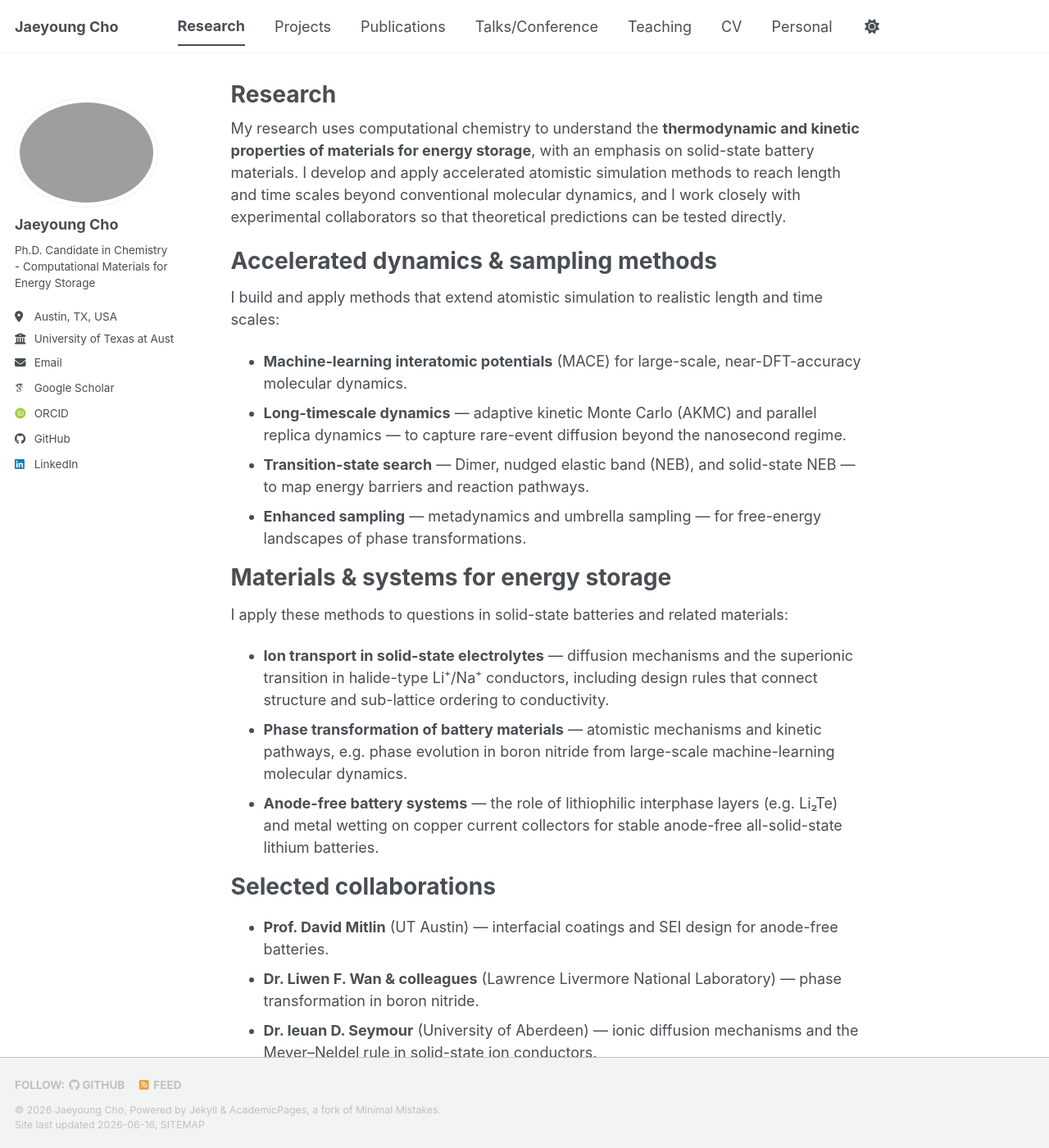
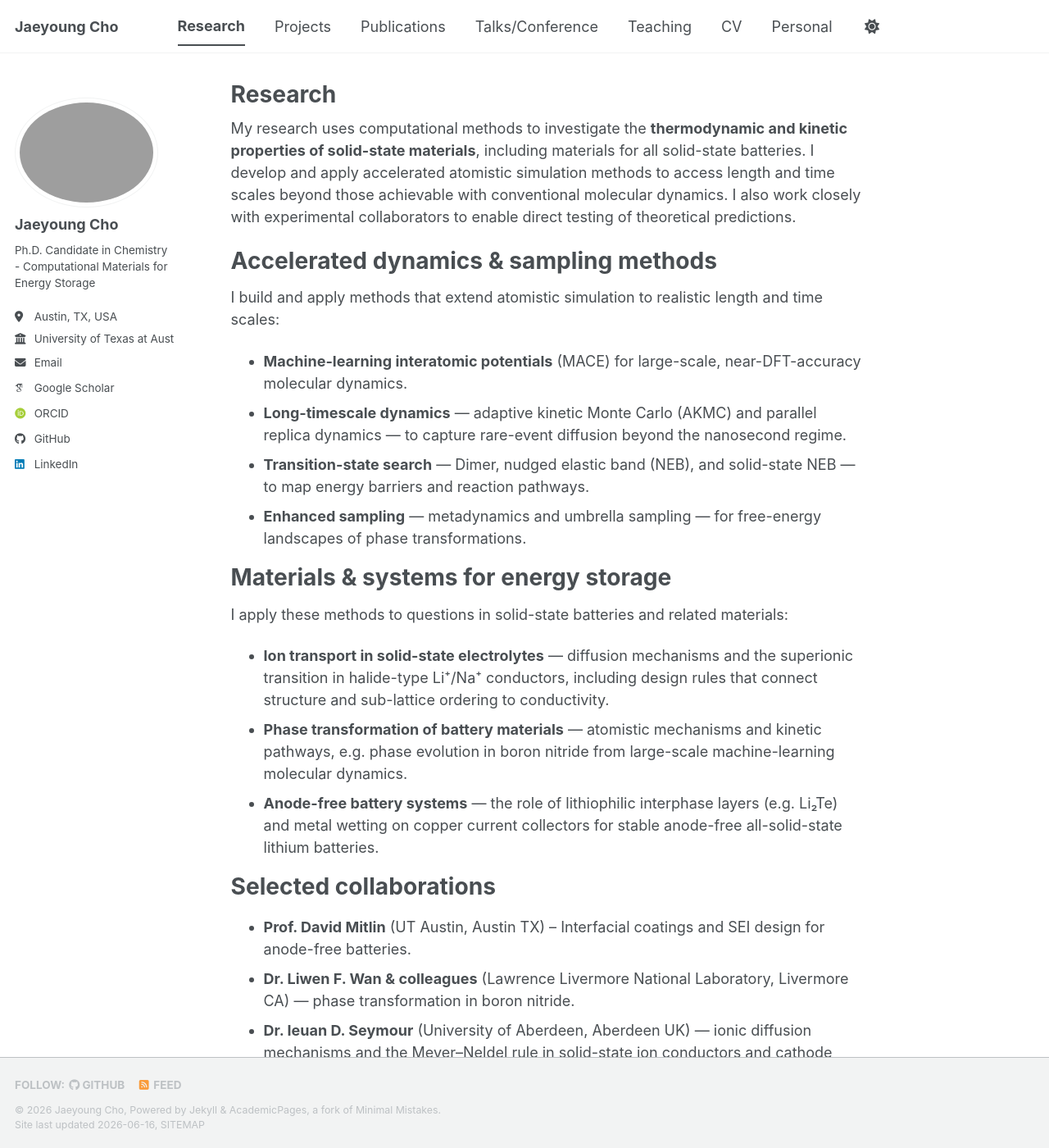
Before and after one commit to jycho5758/jycho5758.github.io, a Jekyll site: the page built from _pages/research.md, in a window 1280 px wide and 1400 px high. Shown: the whole window at 82% size. Built offline with Jekyll 4.4.1, drawn with Linux system fonts in a browser that asks for light colours; some web fonts are replaced; a script bundle is joined from its source files by our own code; library files that are not in the unit come from our copies.

Commit message:
Update research.md

```diff
--- a/_pages/research.md
+++ b/_pages/research.md
@@ -4,7 +4,7 @@ permalink: /research/
 author_profile: true
 ---
 
-My research uses computational chemistry to understand the **thermodynamic and kinetic properties of materials for energy storage**, with an emphasis on solid-state battery materials. I develop and apply accelerated atomistic simulation methods to reach length and time scales beyond conventional molecular dynamics, and I work closely with experimental collaborators so that theoretical predictions can be tested directly.
+My research uses computational methods to investigate the **thermodynamic and kinetic properties of solid-state materials**, including materials for all solid-state batteries. I develop and apply accelerated atomistic simulation methods to access length and time scales beyond those achievable with conventional molecular dynamics. I also work closely with experimental collaborators to enable direct testing of theoretical predictions.
 
 Accelerated dynamics & sampling methods
 ======
@@ -25,8 +25,9 @@ I apply these methods to questions in solid-state batteries and related material
 
 Selected collaborations
 ======
-- **Prof. David Mitlin** (UT Austin) — interfacial coatings and SEI design for anode-free batteries.
-- **Dr. Liwen F. Wan & colleagues** (Lawrence Livermore National Laboratory) — phase transformation in boron nitride.
-- **Dr. Ieuan D. Seymour** (University of Aberdeen) — ionic diffusion mechanisms and the Meyer–Neldel rule in solid-state ion conductors.
+- **Prof. David Mitlin** (UT Austin, Austin TX)
+  -- Interfacial coatings and SEI design for anode-free batteries.
+- **Dr. Liwen F. Wan & colleagues** (Lawrence Livermore National Laboratory, Livermore CA) — phase transformation in boron nitride.
+- **Dr. Ieuan D. Seymour** (University of Aberdeen, Aberdeen UK) — ionic diffusion mechanisms and the Meyer–Neldel rule in solid-state ion conductors and cathode materials.
 
 For a full list of outputs, see my [publications](/publications/) and [talks](/talks/), or download my [CV](/cv/).
```
